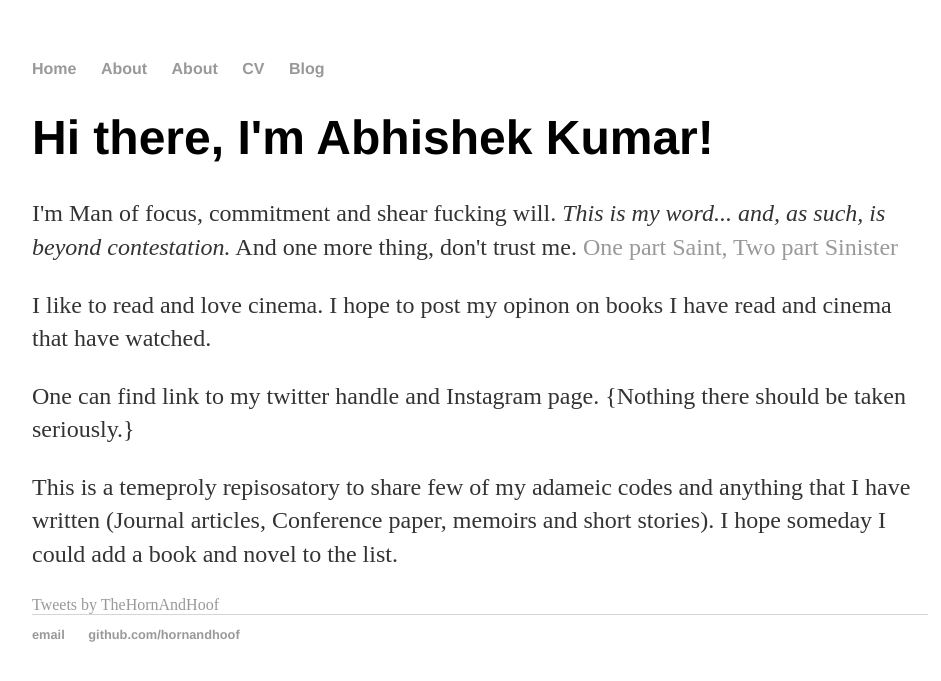
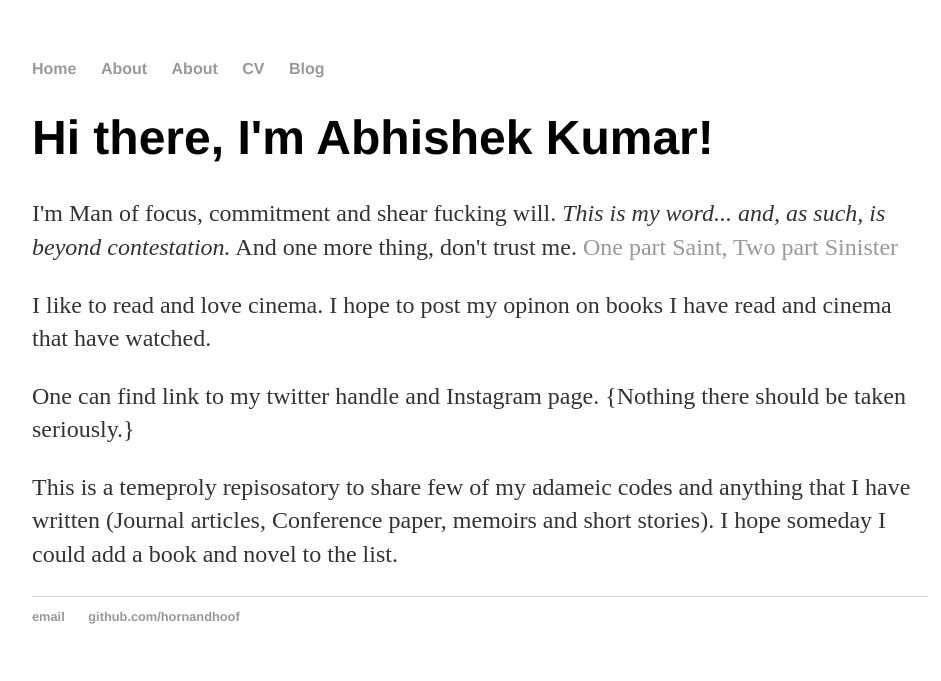
Before and after one commit to hornandhoof/hornandhoof.github.io, a Jekyll site: the page built from index.html, in a window 1280 px wide. Shown: the top 681 px of the page, without its empty margins (160-1101 px from the left). Built offline with Jekyll 4.4.1, drawn with Linux system fonts in a browser that asks for light colours; comment, search, counter and statistics services are not loaded.

Commit message:
Update index.html

```diff
--- a/index.html
+++ b/index.html
@@ -9,5 +9,5 @@
 	<p>One can find link to my twitter handle and Instagram page. {Nothing there should be taken seriously.} </p>
 	<p> This is a temeproly repisosatory to share few of my adameic codes and anything that I have written (Journal articles, Conference paper, memoirs and short stories). I hope someday I could add a book and novel to the list. </p>
 
-	<a class="twitter-timeline" href="https://twitter.com/TheHornAndHoof?ref_src=twsrc%5Etfw">Tweets by TheHornAndHoof</a> <script async src="https://platform.twitter.com/widgets.js" charset="utf-8"></script>
+
 </div><!-- /.blurb -->
```
